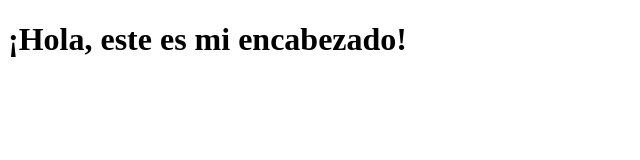
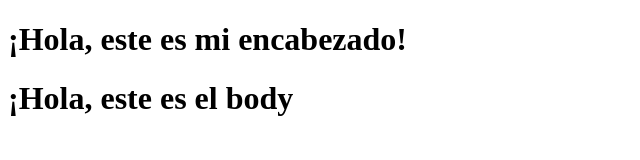
Before and after one commit to Byrongb/examen-, a plain HTML site: page index.html in a window 1280 px wide. Shown: the whole page, without its empty margins (0-640 px from the left). Drawn offline with Linux system fonts and the light colour scheme.

Commit message:
Mensaje desde el main realizado

```diff
--- a/index.html
+++ b/index.html
@@ -11,7 +11,7 @@
     </header>
 
     <main>
-
+        <h1>¡Hola, este es el body</h1>
     </main>
 
     <footer>
```
